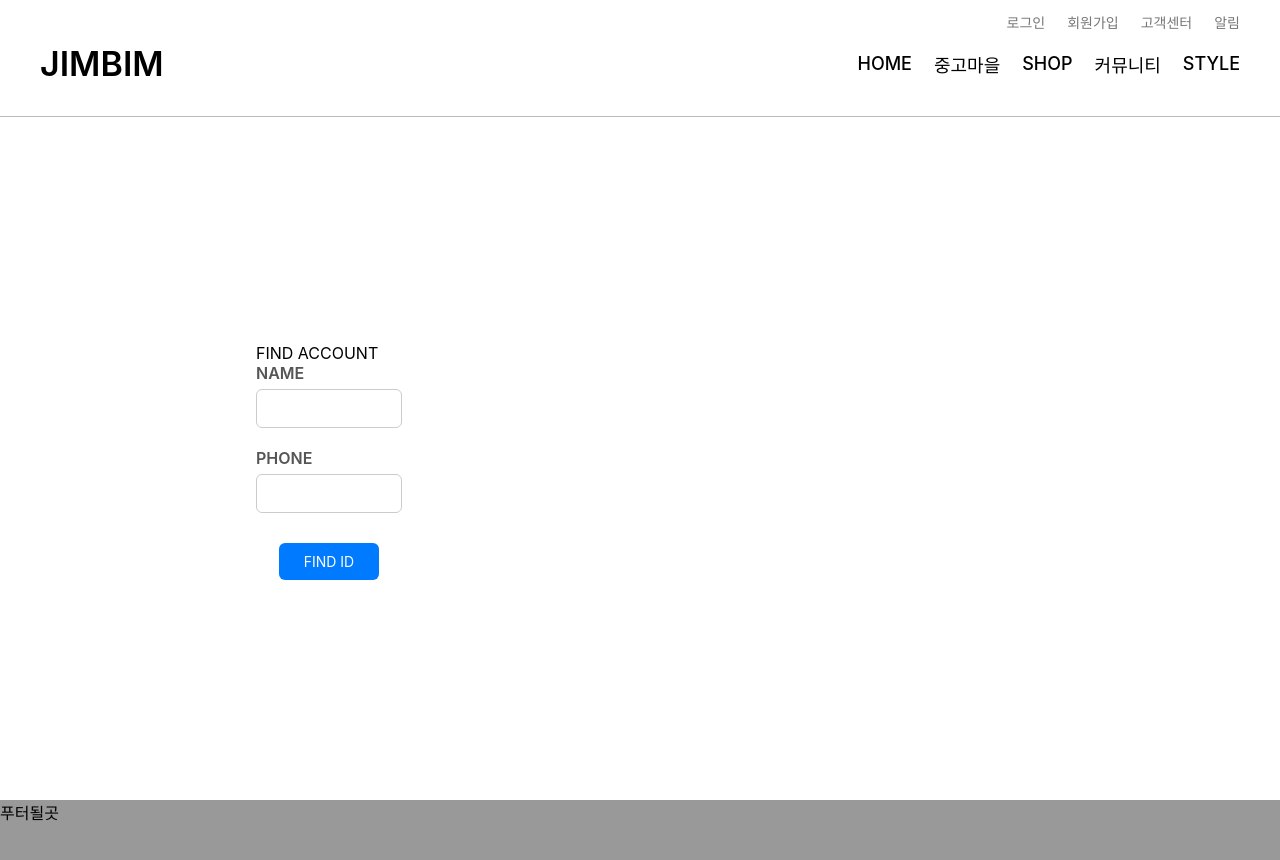
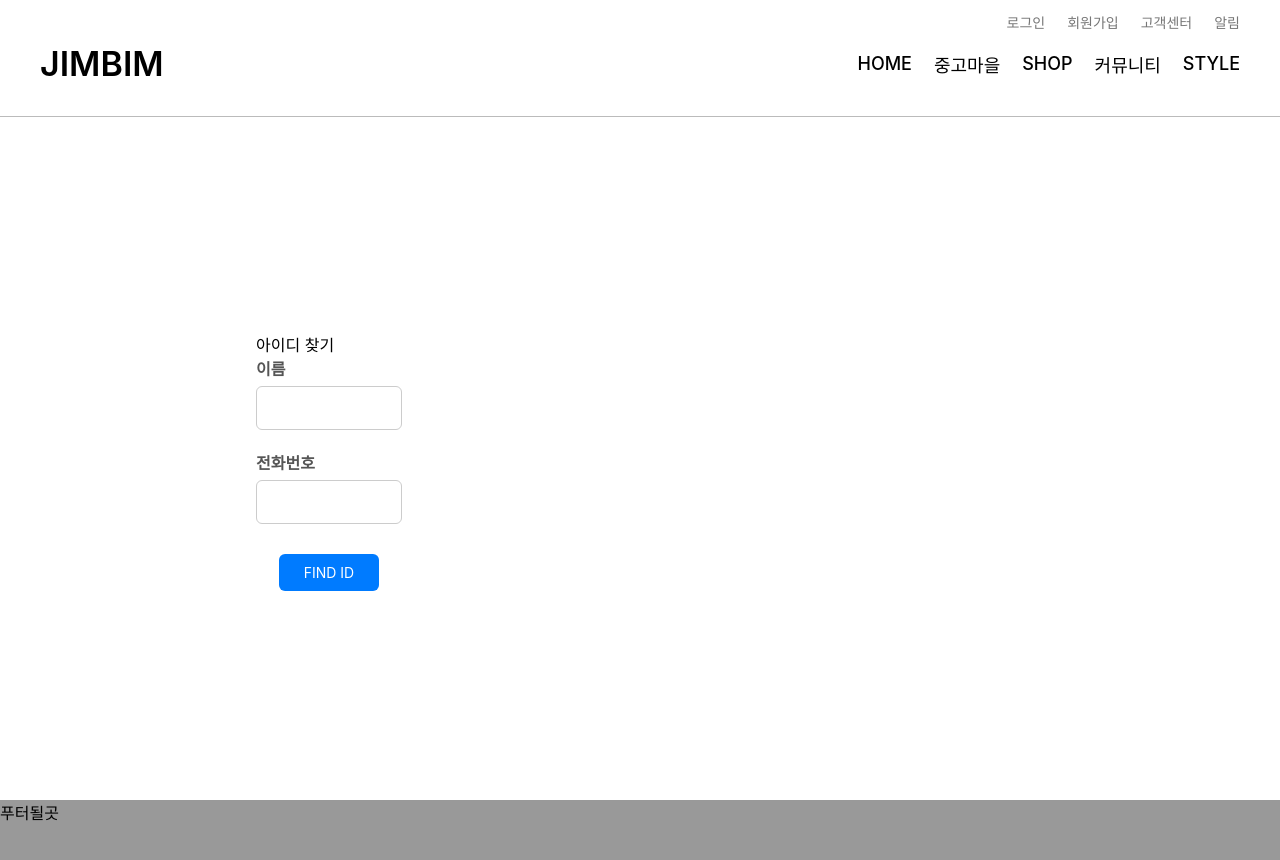
Before and after one commit to jag0908/jimbim, a React (Create React App) app in the folder client/: page /findAccount in a window 1280 px wide. Shown: the top 860 px of the page. Built offline with nearby package versions, Linux system fonts and the light colour scheme.

Commit message:
한글로변경

```diff
--- a/client/src/Component/member/FindAccount.js
+++ b/client/src/Component/member/FindAccount.js
@@ -21,7 +21,7 @@ function FindAccount() {
         .then((result)=>{
             if( result.data.msg=='ok'){
                 setUserid(result.data.userid)
-                setViewId({ width:'100%', margin:'5px 0', border:'1px solid green', padding:'5px 0', display: 'flex'})
+                setViewId({ width:'100%', margin:'5px 0', padding:'5px 0', display: 'flex'})
             }else{
                 alert('해당이름과 전화번호의 회원이 없습니다.')
             }
@@ -69,17 +69,17 @@ function FindAccount() {
 
     return (
         <article>
-            <div className='subPage' >
+            <div className='subPage'>
                 <div className='memberform'>
-                    <h2>FIND ACCOUNT</h2>
+                    <h2>아이디 찾기</h2>
                     <div className='field'>
-                        <label>NAME</label>
-                        <input type="text" style={{flex:'3'}} value={name} onChange={(e)=>{
+                        <label>이름</label>
+                        <input type="text" value={name} onChange={(e)=>{
                             setName( e.currentTarget.value )}}/>
                     </div>
                     <div className='field'>
-                        <label>PHONE</label>
-                        <input type="text" style={{flex:'3'}} value={phone} onChange={(e)=>{
+                        <label>전화번호</label>
+                        <input type="text" value={phone} onChange={(e)=>{
                             setPhone( e.currentTarget.value )}}/>
                     </div>
                     <div className="btns">
@@ -90,27 +90,27 @@ function FindAccount() {
                     <div className='field' style={viewId}>비밀번호를 찾으려면 아래 이메일인증을 진행하세요</div>
 
                     <div className='field' style={viewId}>
-                        <label>EMAIL</label>
-                        <input type="text" style={{flex:'2'}} value={email} onChange={(e)=>{
+                        <label>이메일</label>
+                        <input type="text" value={email} onChange={(e)=>{
                             setEmail( e.currentTarget.value )}}/>
                         <button style={{flex:'1'}} onClick={()=>{sendMail()}}>이메일 보내기</button>
                     </div>
                     <div className='field' style={viewId}>
                         <label>인증코드</label>
-                        <input type="text" style={{flex:'2'}} value={usercode} onChange={(e)=>{setUsercode( e.currentTarget.value )}}/>
-                        <button  style={{flex:'1'}} onClick={()=>{confirmCode()}}>코드 인증</button>
+                        <input type="text" value={usercode} onChange={(e)=>{setUsercode( e.currentTarget.value )}}/>
+                        <button onClick={()=>{confirmCode()}}>코드 인증</button>
                     </div>
 
                     <div className='field' style={viewPW}>
-                        <label>NEW PASSWORD</label>
-                        <input type="password" style={{flex:'3'}} value={pwd} onChange={(e)=>{setPwd( e.currentTarget.value )}}/>
+                        <label>새 비밀번호</label>
+                        <input type="password" value={pwd} onChange={(e)=>{setPwd( e.currentTarget.value )}}/>
                     </div>
                     <div className='field' style={viewPW}>
-                        <label>NEW PASSWORD CHK</label>
-                        <input type="password" style={{flex:'3'}} value={pwdChk} onChange={(e)=>{setPwdChk( e.currentTarget.value )}}/>
+                        <label>새 비밀번호 확인</label>
+                        <input type="password" value={pwdChk} onChange={(e)=>{setPwdChk( e.currentTarget.value )}}/>
                     </div>
                     <div className="btns"  style={viewPW}>
-                        <button onClick={()=>{resetPw()}}>RESET PW</button>
+                        <button onClick={()=>{resetPw()}}>비밀번호 변경</button>
                     </div>
 
                 </div>
--- a/client/src/Component/member/Login.js
+++ b/client/src/Component/member/Login.js
@@ -51,11 +51,11 @@ function Login() {
             <div className='subPage'>
                 <div className='memberform'>
                     <div className='field'>
-                        <label>USERID</label>
+                        <label>아이디</label>
                         <input type='text' value={userid} onChange={(e)=>{setUserid( e.currentTarget.value)}} onKeyDown={(e) => activeEnter(e)}/>
                     </div>
                     <div className='field'>
-                        <label>PASSWORD</label>
+                        <label>비밀번호</label>
                         <input type='password'  value={pwd} onChange={(e)=>{setPwd( e.currentTarget.value)}} onKeyDown={(e) => activeEnter(e)}/>
                     </div>
                     <div className='btns'>
```
